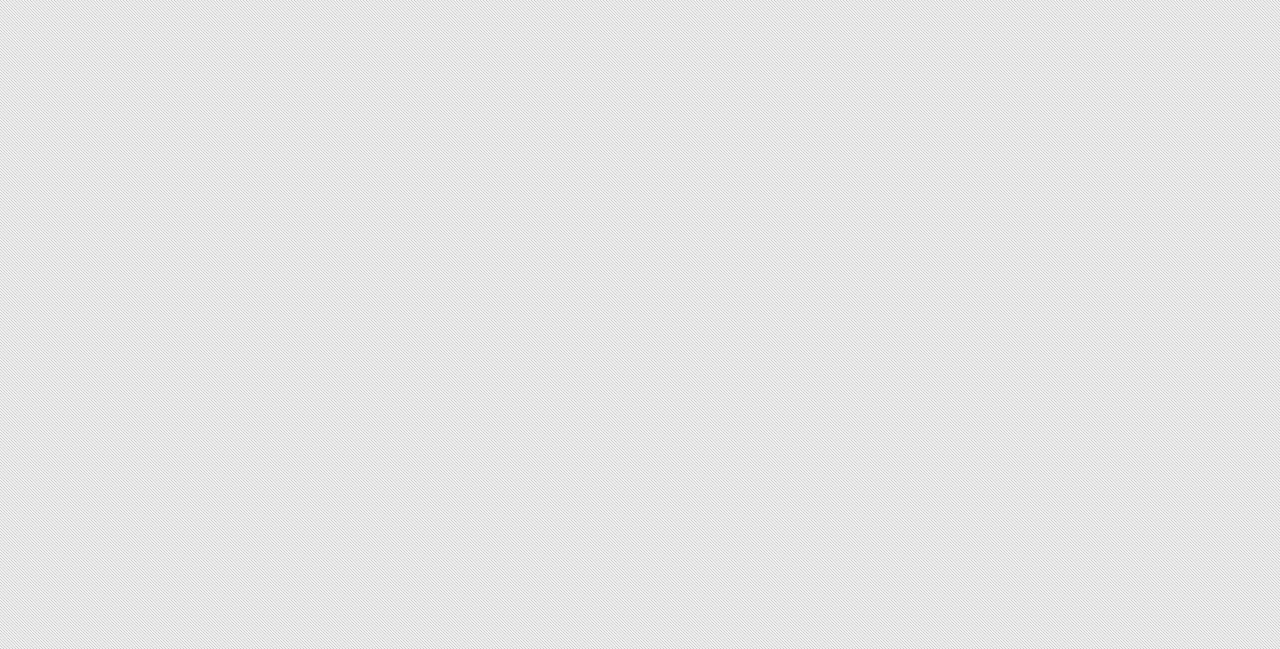
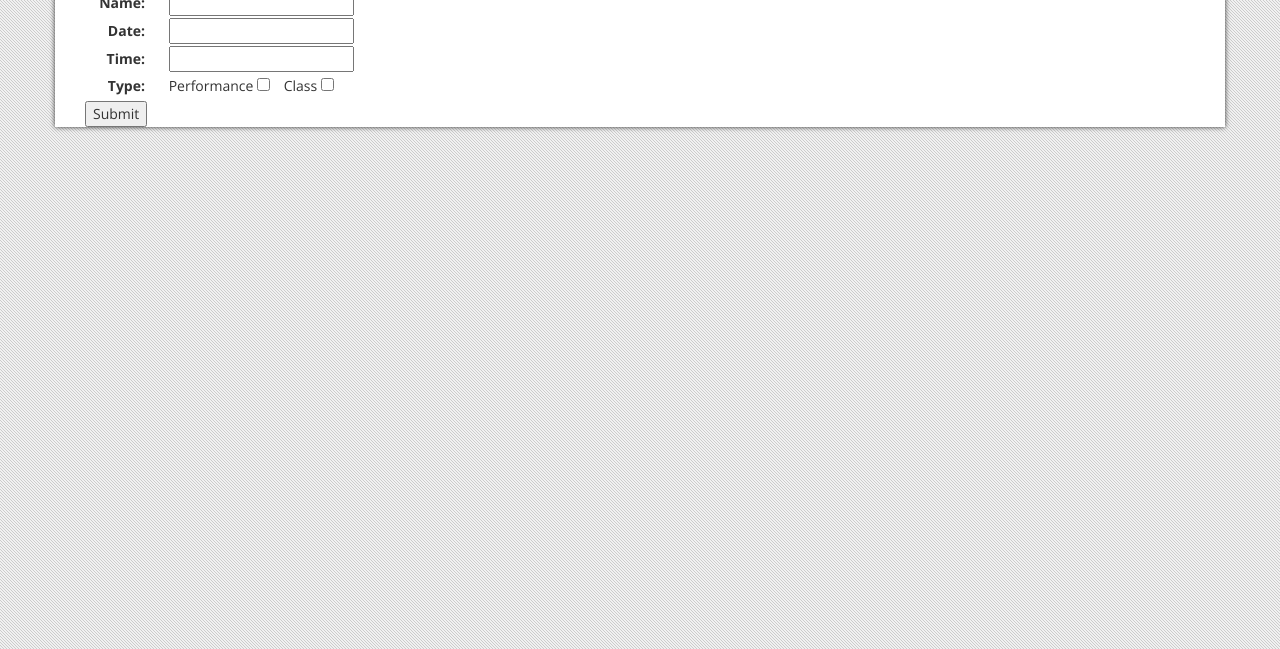
Before and after one commit to icompuiz/swen-444, a plain HTML site: page scheduleeventpage.html in a window 1280 px wide. Shown: the part 151-800 px from the top of the page. Drawn offline with nearby package versions, Linux system fonts and the light colour scheme.

Commit message:
Extended styles.css with css classes referenced in scheduleeventpage. Populated scheduleeventpage with inputs, styles are incomplete.

```diff
--- a/css/styles.css
+++ b/css/styles.css
@@ -59,3 +59,27 @@ body {
 .clearfix {
 	clear: both;
 }
+.type-input{
+	display: inline;
+}
+
+.schedule-label {
+    width: 80px;
+    clear: left;
+    text-align: right;
+    padding-right: 20px;
+}
+
+input, .schedule-label {
+    //float: left;
+}
+.type-input-span {
+	padding-right: 10px;
+}
+
+.type-input-submit {
+	width: 80px;
+    text-align: right;
+    padding-right: 20px;
+
+}
--- a/scheduleeventpage.html
+++ b/scheduleeventpage.html
@@ -55,16 +55,58 @@
               </div>
               </div>
                 <div class="col-xs-6">
-                    <div class="notifications-area">
+                    <form action="#">
 
-                    </div>
-                </div>
-                <div class="col-xs-6">
-                    <div class="events-area">
+                      <!-- NAME -->
+                      <div>
+                        <label class="schedule-label">
+                          Name:
+                        </label>
+                        <input type="text" name="name">
+                      </div>
+                      <!-- !NAME -->
+
+                      <!-- DATE -->
+                      <div>
+                        <label class="schedule-label">
+                          Date:
+                        </label>
+                        <input type="text" name="date">
+                      </div>
+                      <!-- !DATE -->
+
+                      <!-- TIME -->
+                      <div>
+                        <label class="schedule-label">
+                          Time:
+                        </label>
+                        <input type="text" name="time">
+                      </div>
+                      <!-- !TIME -->
 
 
-                    </div>
+
+                      <!-- TYPE -->
+                      <div class="type-input">
+                        <label class="schedule-label">
+                          Type:
+                        </label>
+                        <span class="type-input-span">
+                          Performance
+                          <input type="checkbox" name="Type" value="Performance">
+                        </span>
+                        <span class="type-input-span">
+                          Class
+                          <input type="checkbox" name="Type" value="Class">
+                        </span>
+                      </div>
+                      <!-- !TYPE -->
+                      <div class="type-input-submit">
+                        <input type="submit" value="Submit">
+                      </div>
+                    </form>
                 </div>
+
                 <div class="clearfix"></div>
             </div>
         </div>
```
